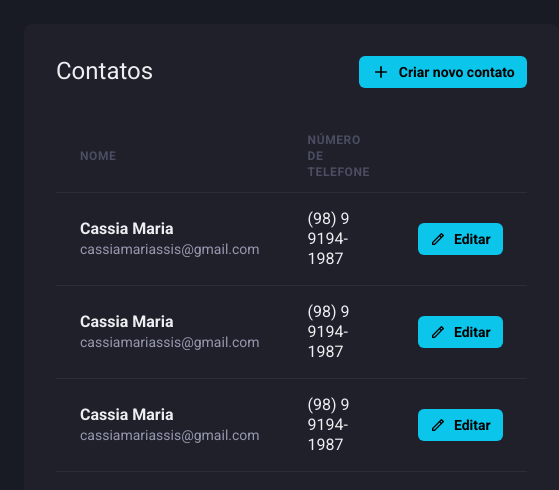
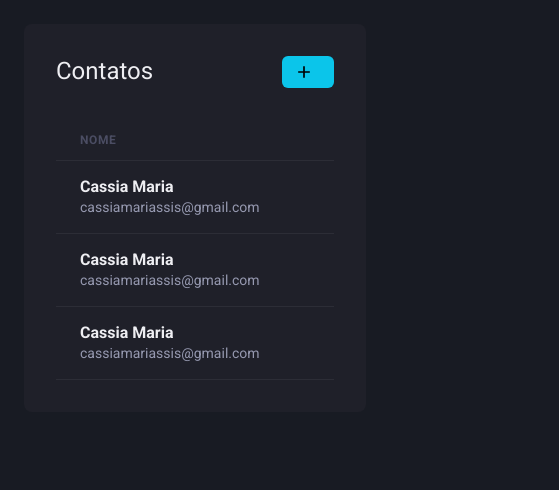
Before and after one commit to cassiamaria/contacts-go, a Next.js app: page /contacts in a window 390 px wide. Shown: the top 490 px of the page, 559 px wide, since content can reach past the window. Built offline with nearby package versions, Linux system fonts and the light colour scheme.

Commit message:
Configurando responsividade das telas

```diff
--- a/src/components/Header.tsx
+++ b/src/components/Header.tsx
@@ -11,6 +11,7 @@ export function Header() {
       mx="auto"
       px="6"
       align="center"
+      justify="space-between"
     >
 
       <Text
--- a/src/pages/contacts/index.tsx
+++ b/src/pages/contacts/index.tsx
@@ -1,31 +1,46 @@
-import { Box, Button, Flex, Heading, Icon, Table, Tbody, Td, Th, Thead, Tr, Text } from "@chakra-ui/react";
+import { Box, Button, Flex, Heading, Icon, Table, Tbody, Td, Th, Thead, Tr, Text, useBreakpointValue } from "@chakra-ui/react";
+import Link from "next/link";
 import { RiAddLine, RiPencilLine } from "react-icons/ri";
 
 export default function ContactList() {
+  //breakpoint medium
+  const isWideVersion = useBreakpointValue({
+    base: false,
+    md: true
+  });
+
+  //breakpoint small
+  const smallBreakpoint = useBreakpointValue({
+    base: false,
+    sm: true
+  });
+
   return (
     <Box>
       <Flex w="100%" my="6" maxWidth={1480} mx="auto" px="6">
         <Box flex="1" borderRadius={8} bg="gray.800" p="8">
           <Flex mb="8" justify="space-between" align="center">
             <Heading size="lg" fontWeight="normal">Contatos</Heading>
+            <Link href="contacts/create" passHref>
               <Button
                 as="a"
                 size="sm"
                 fontSize="sm"
                 colorScheme="cyan"
-              leftIcon={<Icon as ={RiAddLine} fontSize="20"/>}
+                leftIcon={<Icon as={RiAddLine} fontSize="20" />}
                 cursor="pointer"
               >
-              Criar novo contato
+              { smallBreakpoint && <Text>Criar novo contato</Text> }
               </Button>
+            </Link>
           </Flex>
 
           <Table colorScheme="whiteAlpha">
             <Thead>
               <Tr>
                 <Th>Nome</Th>
-                <Th>Número de telefone</Th>
-                <Th px="6" color="gray.300" w="8"></Th>
+                { isWideVersion && <Th>Número de telefone</Th> }
+                { isWideVersion && <Th px="6" color="gray.300" w="8"></Th>}
               </Tr>
             </Thead>
             <Tbody>
@@ -36,17 +51,19 @@ export default function ContactList() {
                     <Text fontSize="sm" color="gray.300">cassiamariassis@gmail.com</Text>
                   </Box>
                 </Td>
-                <Td>(98) 9 9194-1987</Td>
+                { isWideVersion && <Td>(98) 9 9194-1987</Td> }
+                { isWideVersion &&
                   <Td px="6">
                     <Button
                       as="a"
                       size="sm"
                       fontSize="sm"
                       colorScheme="cyan"
-                    leftIcon={<Icon as ={RiPencilLine} fontSize="16"/>}
+                      leftIcon={<Icon as={RiPencilLine} fontSize="16" />}
                       cursor="pointer"
                     >Editar</Button>
                   </Td>
+                }
               </Tr>
               <Tr>
                 <Td>
@@ -55,36 +72,43 @@ export default function ContactList() {
                     <Text fontSize="sm" color="gray.300">cassiamariassis@gmail.com</Text>
                   </Box>
                 </Td>
-                <Td>(98) 9 9194-1987</Td>
+                { isWideVersion && <Td>(98) 9 9194-1987</Td> }
+                { isWideVersion &&
                   <Td px="6">
                     <Button
                       as="a"
                       size="sm"
                       fontSize="sm"
                       colorScheme="cyan"
-                    leftIcon={<Icon as ={RiPencilLine} fontSize="16"/>}
+                      leftIcon={<Icon as={RiPencilLine} fontSize="16" />}
                       cursor="pointer"
                     >Editar</Button>
                   </Td>
+                }
+
               </Tr>
               <Tr>
+
                 <Td>
                   <Box>
                     <Text fontWeight="bold">Cassia Maria</Text>
                     <Text fontSize="sm" color="gray.300">cassiamariassis@gmail.com</Text>
                   </Box>
                 </Td>
-                <Td>(98) 9 9194-1987</Td>
+
+                { isWideVersion && <Td>(98) 9 9194-1987</Td> }
+                { isWideVersion &&
                   <Td px="6">
                     <Button
                       as="a"
                       size="sm"
                       fontSize="sm"
                       colorScheme="cyan"
-                    leftIcon={<Icon as ={RiPencilLine} fontSize="16"/>}
+                      leftIcon={<Icon as={RiPencilLine} fontSize="16" />}
                       cursor="pointer"
                     >Editar</Button>
                   </Td>
+                }
               </Tr>
             </Tbody>
           </Table>
```
Also changed, not shown: src/pages/contacts/create.tsx (+10 -6 lines). Lines whose indentation alone changed are shown as unchanged.
